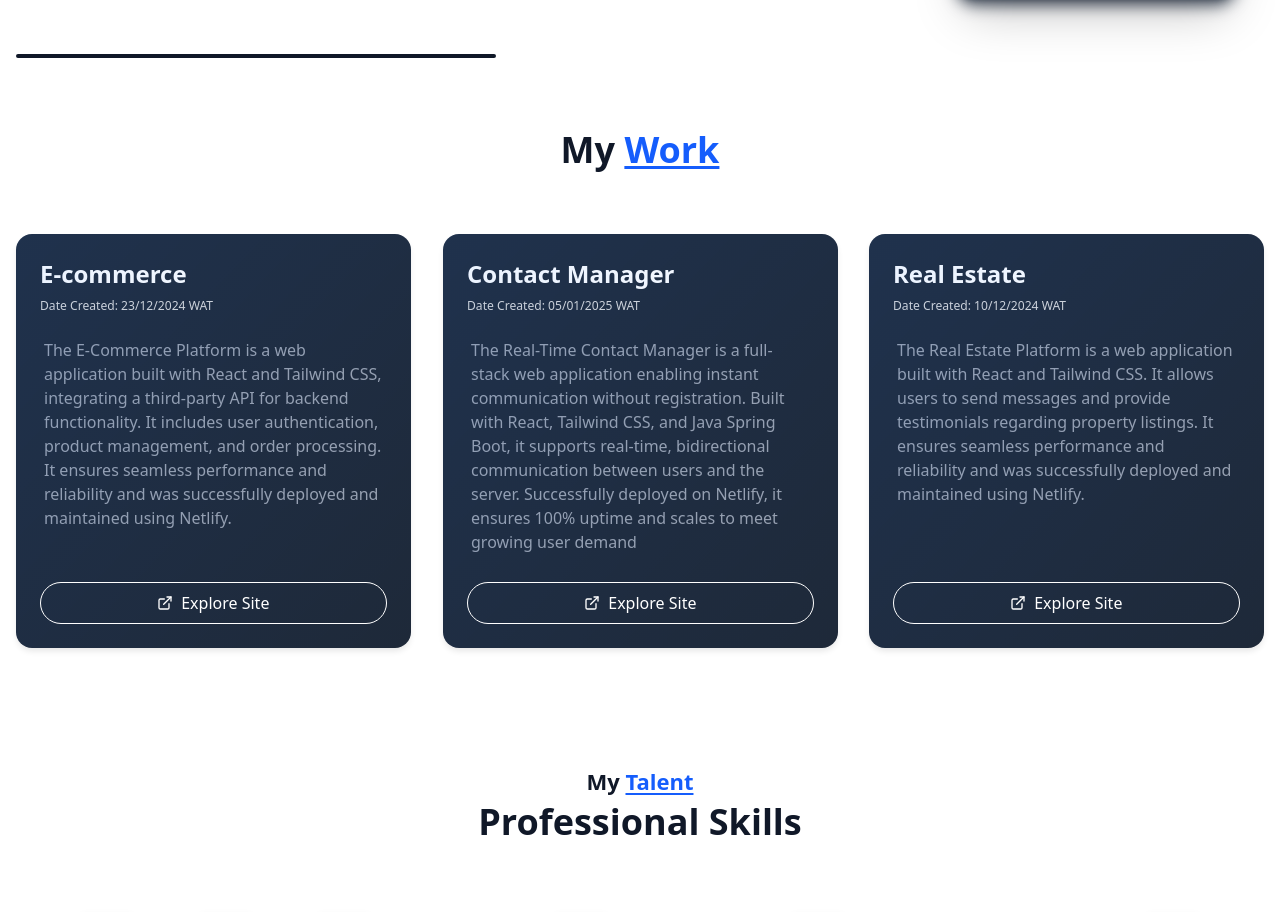
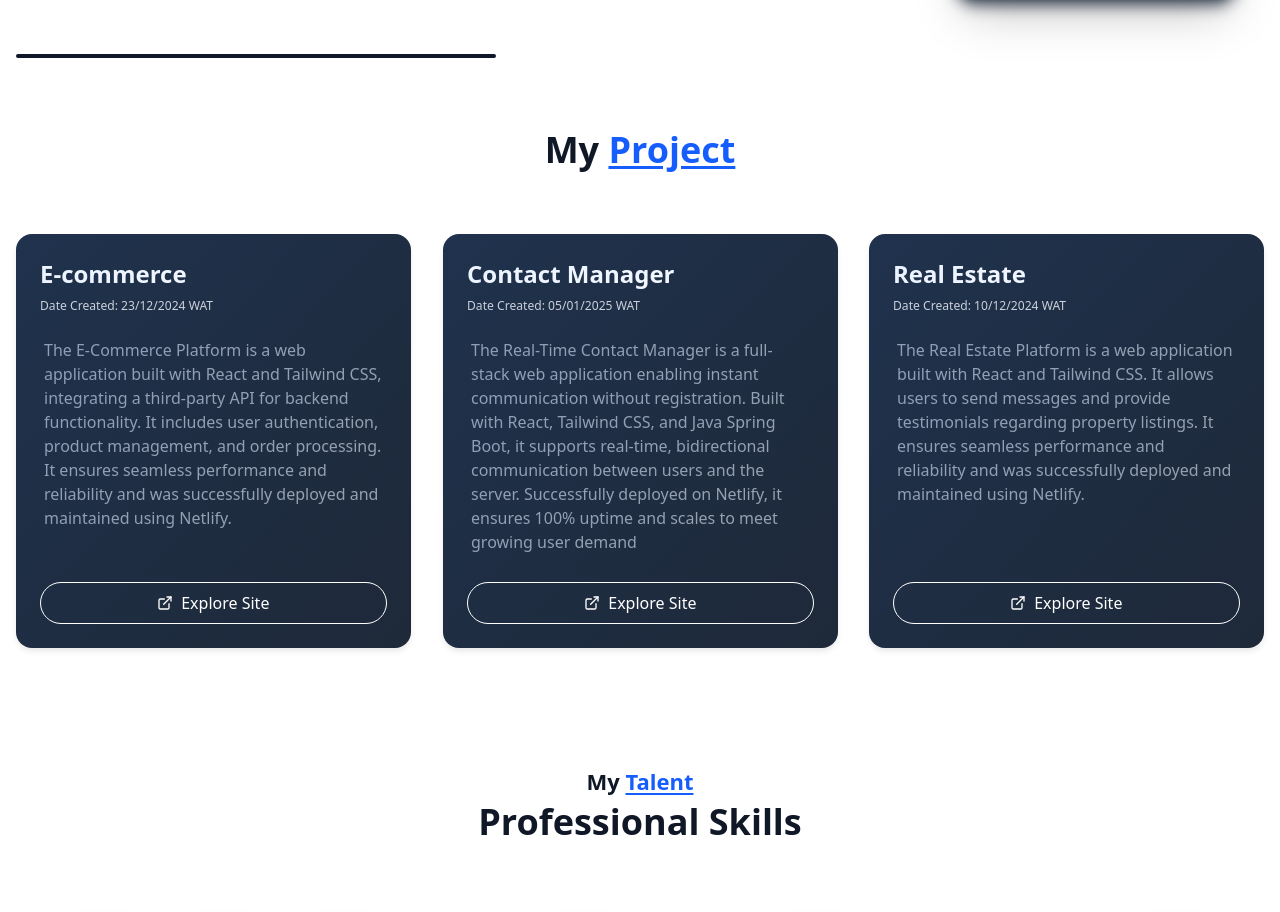
Before and after one commit to OmodaraAyo/MyPortfolio, a React (Vite) app: page / in a window 1280 px wide. Shown: the part 1274-2186 px from the top of the page. Built offline with nearby package versions, Linux system fonts and the light colour scheme; grey boxes are pictures that could not be loaded.

Commit message:
working...

```diff
--- a/src/component/Projects.jsx
+++ b/src/component/Projects.jsx
@@ -39,7 +39,7 @@ const Projects = () => {
     >
       <h2 className="text-4xl font-bold text-gray-900 text-center mb-16">
         My{" "}
-        <span className="text-blue-600 underline underline-offset-3">Work</span>
+        <span className="text-blue-600 underline underline-offset-3">Project</span>
       </h2>
 
       <div className="grid grid-cols-1 md:grid-cols-2 lg:grid-cols-3 gap-8">
```
